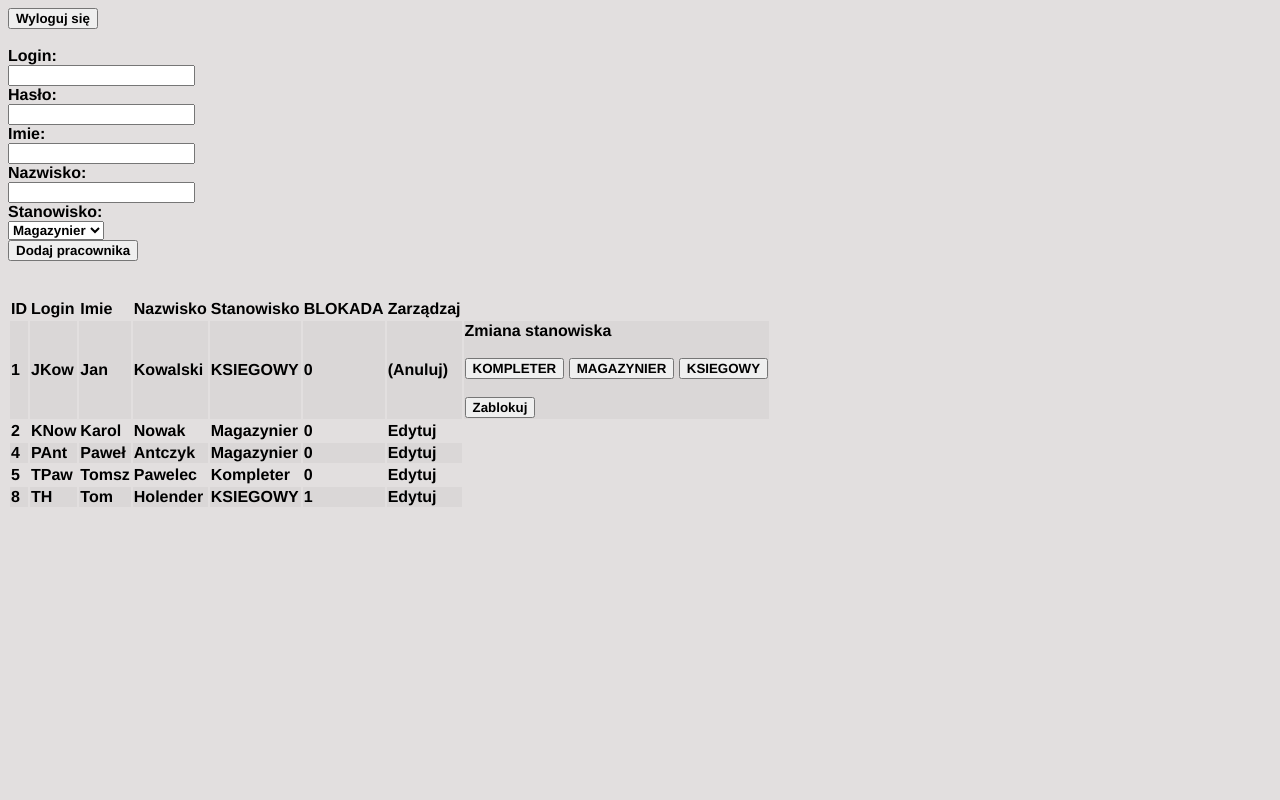
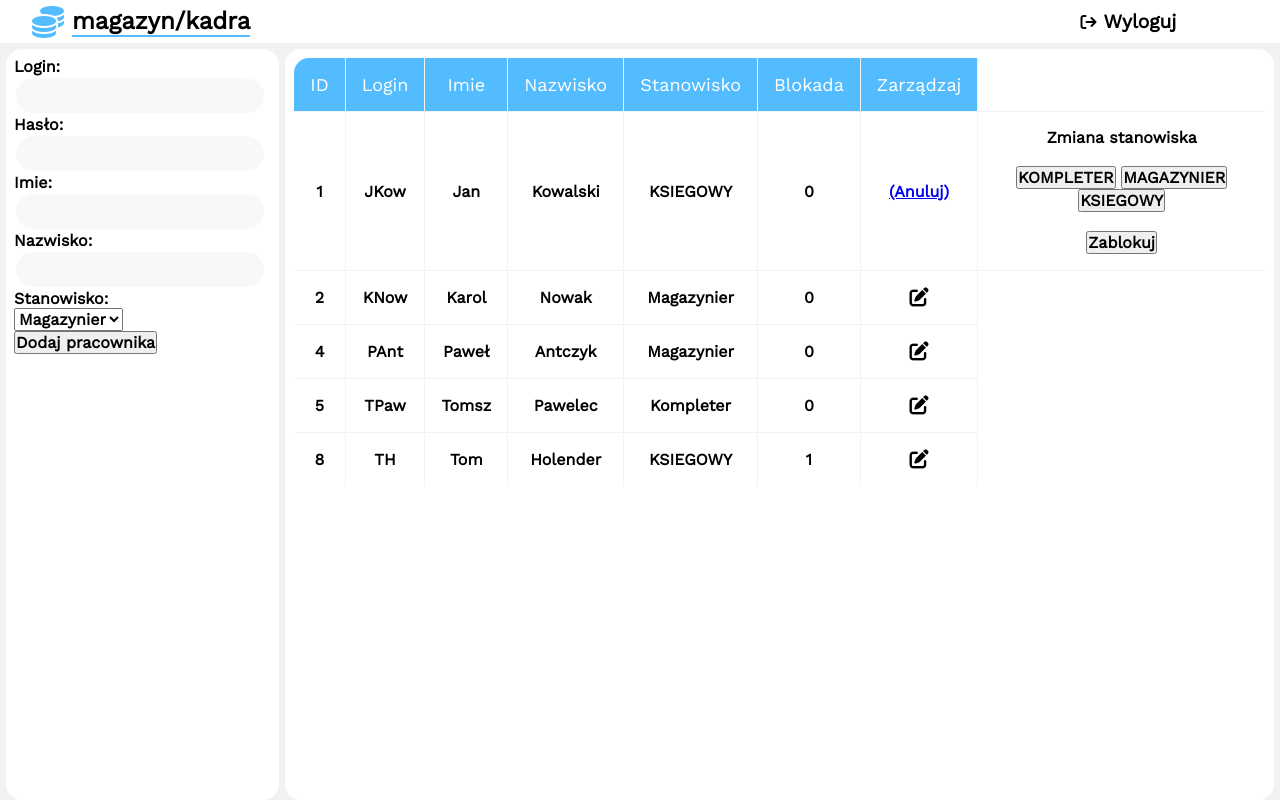
Before and after one commit to LukaszMiazek/Magazyn, a PHP site: page /kadra.php?edit=1 in a window 1280 px wide. Run offline with PHP 8.4, Linux system fonts and the light colour scheme; data comes from the database, SQL or seed files in the repository; some libraries are stand-ins or nearby versions.

Commit message:
Update kadra.php

```diff
--- a/mag/kadra.php
+++ b/mag/kadra.php
@@ -3,10 +3,15 @@
 <head>
 	<meta charset="utf-8">
 	<title>Zasoby Ludzkie</title>
-	<link rel="stylesheet" type="text/css" href="style.css">
+	<link rel="stylesheet" type="text/css" href="style_kadra.css">
+	<meta name="viewport"  content="width=device-width, initial-scale=1.0, maximum-scale=1.0, user-scalable=0">
+	<link rel="stylesheet" href="https://cdnjs.cloudflare.com/ajax/libs/font-awesome/6.1.0/css/all.min.css"/>
+	<link rel="preconnect" href="https://fonts.googleapis.com">
+	<link rel="preconnect" href="https://fonts.gstatic.com" crossorigin>
+	<link href="https://fonts.googleapis.com/css2?family=Work+Sans&display=swap" rel="stylesheet">
 </head>
 <body>
-
+<div class="container">
 
 <?php
 session_start();
@@ -24,15 +29,23 @@ mysqli_query($conn, 'SET CHARACTER SET utf8');
 mysqli_query($conn, "SET collation_connection = utf8_polish_ci");
 ?>
 
+<div class="nav">
+			<div class="logo">
+				<i class="fa-solid fa-coins"></i>
+				<h2>magazyn/kadra</h2>
+			</div>
+
+	<div class="nav_panel">
+
 	<form action="klient.php" method="post">
+		<input type="hidden" name="wlog"	required>
+			<button type="submit"><i class="fa-solid fa-arrow-right-from-bracket"></i> Wyloguj </button>
+		</form>
+	</div>
+</div>
 
-	<input type="hidden" name="wlog"	required>
-	<button type="submit">Wyloguj się</button>
-
-</form>
-
+<div class="dodawanie">
 	<form action="kadra-dodaj.php" method="post">
-<br>
 			Login:
 			<br>
 			<input type="text" name="login" required>
@@ -56,12 +69,12 @@ mysqli_query($conn, "SET collation_connection = utf8_polish_ci");
 			<option>KSIEGOWY</option>
 			<option>Kompleter</option>
 			</select>
-		<br>
-		<input type="submit" value="Dodaj pracownika">
+			<button type="submit" value="Dodaj pracownika">Dodaj pracownika</button>
 	</form>
+</div>
 
-<br>
-<br>
+
+<div class="panel">
 	<table class="tab">
 	<tr>
 	<td><b>ID</b></td>
@@ -69,7 +82,7 @@ mysqli_query($conn, "SET collation_connection = utf8_polish_ci");
 	<td><b>Imie</b></td>
 	<td><b>Nazwisko</b></td>
 	<td><b>Stanowisko</b></td>
-<td><b>BLOKADA</b></td>
+	<td><b>Blokada</b></td>
 	<td><b>Zarządzaj</b></td>
 	</tr>
 	<?php
@@ -115,7 +128,7 @@ $ed=0;
 			{
 			echo '<a href="kadra.php?edit=';
 			echo $idu;
-		echo '">Edytuj</a>';
+			echo '"><i class="fa-solid fa-pen-to-square"></i></a>';
 			}
 			echo '</td>';
 			if($_GET['edit']==$idu)
@@ -142,7 +155,8 @@ $ed=0;
 		}
 		}
 	mysqli_close($conn);
+	echo '</div>';
 	?>
-
+</div>
 </body>
 </html>
```
Lines whose indentation alone changed are shown as unchanged.
